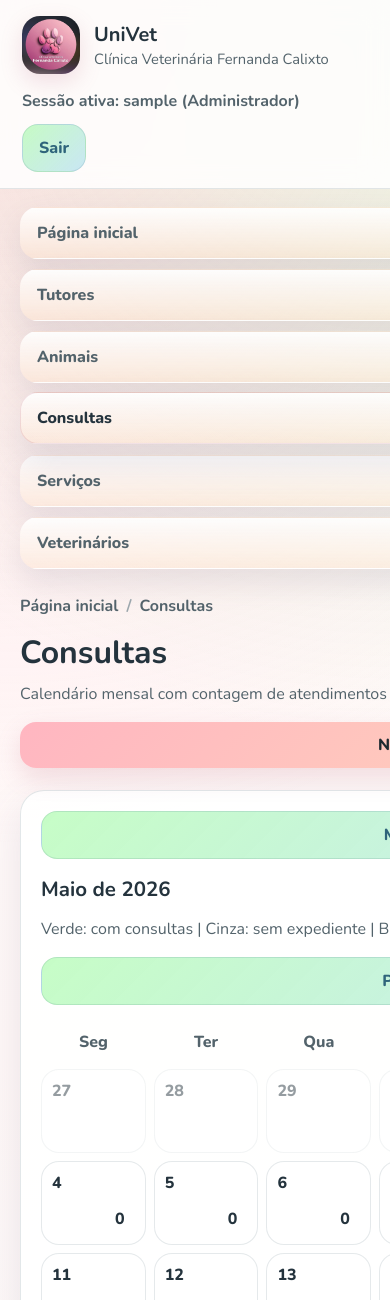
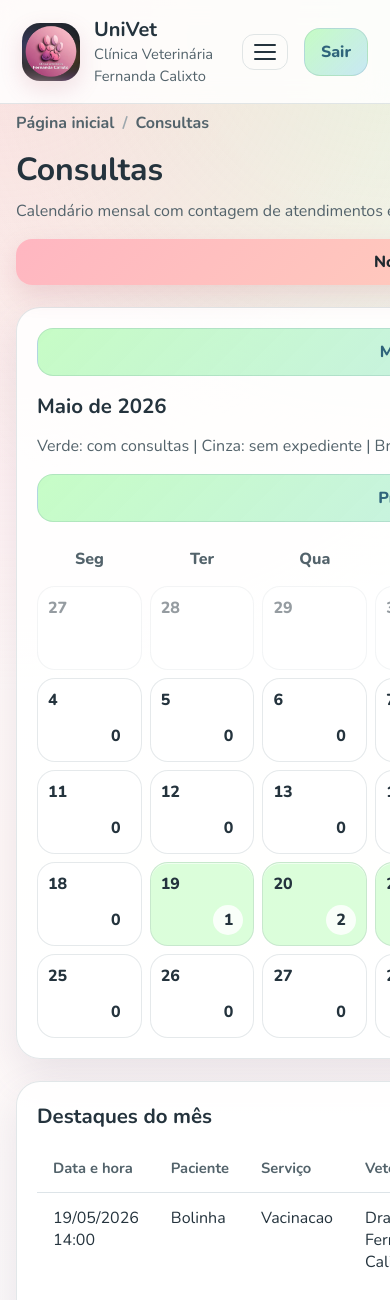
Before and after one commit to bugijo/Projeto-Integrador---UniVet, a Flask app: page /consultas in a window 390 px wide; the page is wider, and only the part inside the window is pictured. Shown: the top 1300 px of that part. Run offline with Flask 3, Linux system fonts and the light colour scheme; the visitor is signed in with stand-in values (Sample User, id 1); data comes from the database, SQL or seed files in the repository; data that the repository does not hold is empty.

Commit message:
feat: adiciona menu hambúrguer e layout responsivo para mobile
No celular, a sidebar de navegação ficava empilhada antes do conteúdo,
ocupando ~40% da tela. Agora:
- Sidebar se torna overlay deslizante (< 920px): oculta por padrão, aparece
  ao clicar no botão ☰ na topbar.
- Botão hambúrguer animado (3 traços → X) com toggle de classe .menu-aberto.
- Backdrop escuro fecha o menu ao toque fora da sidebar.
- Links do menu fecham automaticamente a sidebar após navegação.
- Topbar mantém layout em linha no mobile; texto de sessão ocultado para poupar espaço.

https://claude.ai/code/session_01KUyirJmB9P5C4tguFRH6me

```diff
--- a/static/style.css
+++ b/static/style.css
@@ -207,6 +207,51 @@ th { color: var(--texto-secundario); background: rgba(255,255,255,0.72); font-si
 .welcome-form { display: grid; gap: 16px; margin-top: 22px; }
 .pill { display: inline-flex; padding: 8px 14px; border-radius: 999px; font-weight: 800; background: rgba(221,160,221,0.22); color: #825b8a; }
 
+/* Hambúrguer — invisível por padrão (desktop) */
+.hamburger {
+    display: none; background: none; border: 1px solid var(--borda);
+    cursor: pointer; padding: 9px 11px; border-radius: 12px;
+    flex-direction: column; gap: 5px; flex-shrink: 0;
+}
+.hamburger span {
+    display: block; width: 22px; height: 2px; border-radius: 2px;
+    background: var(--texto); transition: transform .25s, opacity .25s;
+}
+.hamburger.ativo span:nth-child(1) { transform: translateY(7px) rotate(45deg); }
+.hamburger.ativo span:nth-child(2) { opacity: 0; }
+.hamburger.ativo span:nth-child(3) { transform: translateY(-7px) rotate(-45deg); }
+
+/* Backdrop — invisível por padrão */
+.sidebar-backdrop {
+    display: none; position: fixed; inset: 0; z-index: 150;
+    background: rgba(36, 51, 61, 0.42);
+}
+
+@media (max-width: 919px) {
+    .topbar { flex-direction: row; align-items: center; }
+    .welcome { display: none; }
+    .hamburger { display: flex; }
+
+    .sidebar {
+        position: fixed; top: 0; left: 0; bottom: 0; z-index: 200;
+        width: 270px; padding: 80px 20px 28px;
+        background: rgba(255, 255, 255, 0.98);
+        backdrop-filter: blur(16px);
+        transform: translateX(-100%);
+        transition: transform .28s cubic-bezier(.4,0,.2,1), box-shadow .28s;
+        overflow-y: auto;
+    }
+
+    .layout.menu-aberto .sidebar {
+        transform: translateX(0);
+        box-shadow: 8px 0 40px rgba(103, 93, 128, 0.24);
+    }
+
+    .layout.menu-aberto .sidebar-backdrop { display: block; }
+
+    .content { padding: 8px 16px 28px; }
+}
+
 @media (min-width: 920px) {
     .layout { grid-template-columns: 270px 1fr; align-items: start; }
     .sidebar { padding: 28px 20px 28px 24px; }
@@ -215,7 +260,7 @@ th { color: var(--texto-secundario); background: rgba(255,255,255,0.72); font-si
 }
 
 @media (max-width: 760px) {
-    .topbar, .page-header, .calendar-header { flex-direction: column; align-items: stretch; }
+    .page-header, .calendar-header { flex-direction: column; align-items: stretch; }
     .brand { align-items: center; }
     .welcome-brand { grid-template-columns: 1fr; text-align: center; }
     .calendar-grid { gap: 8px; }
--- a/templates/base.html
+++ b/templates/base.html
@@ -21,6 +21,10 @@
                 </div>
             </a>
 
+            <button class="hamburger" id="hamburger-btn" aria-label="Abrir menu" onclick="toggleMenu()">
+                <span></span><span></span><span></span>
+            </button>
+
             <div class="topbar-side">
                 <span class="welcome">
                     Sessão ativa:
@@ -32,6 +36,7 @@
         </header>
 
         <div class="layout">
+            <div class="sidebar-backdrop" onclick="toggleMenu()"></div>
             <aside class="sidebar">
                 <nav class="menu">
                     <a href="{{ url_for('pagina_inicial') }}" class="{% if secao == 'pagina_inicial' %}active{% endif %}">Página inicial</a>
@@ -70,5 +75,17 @@
             </main>
         </div>
     </div>
+    <script>
+        function toggleMenu() {
+            document.querySelector('.layout').classList.toggle('menu-aberto');
+            document.getElementById('hamburger-btn').classList.toggle('ativo');
+        }
+        document.querySelectorAll('.menu a').forEach(function(a) {
+            a.addEventListener('click', function() {
+                document.querySelector('.layout').classList.remove('menu-aberto');
+                document.getElementById('hamburger-btn').classList.remove('ativo');
+            });
+        });
+    </script>
 </body>
 </html>
```
